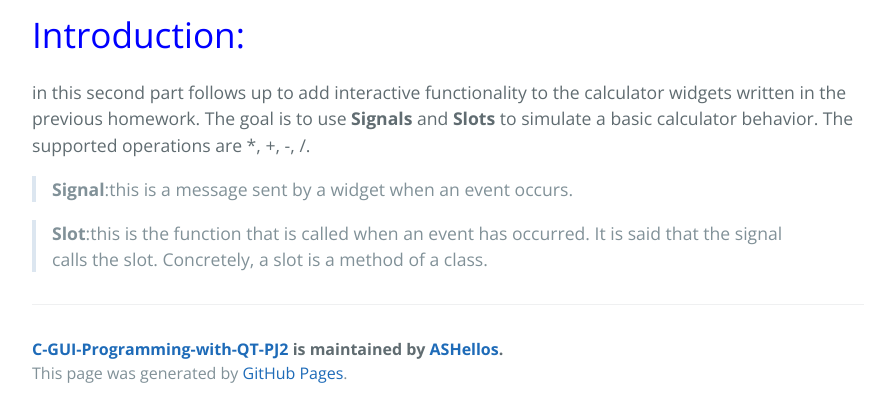
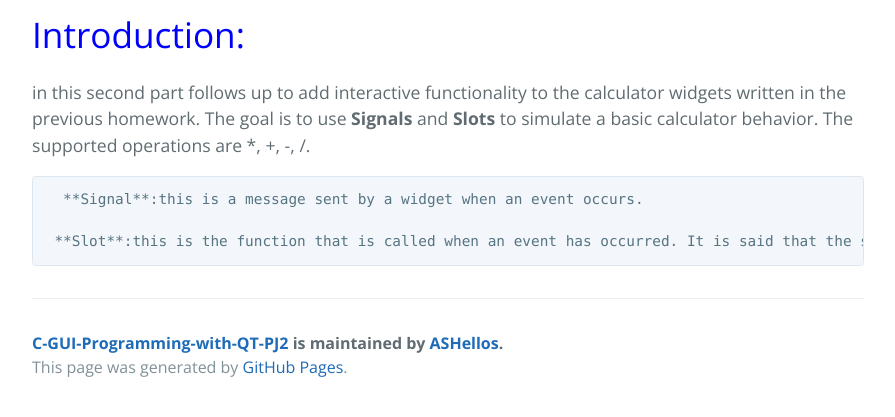
Before and after one commit to ASHellos/C-GUI-Programming-with-QT-PJ2, a Jekyll site: the page built from another-page.md, in a window 1280 px wide, cut to the strip 815-1232 px from the top of the page. Shown: the whole strip, without its empty margins (192-1087 px from the left). Built offline with Jekyll 4.4.1, drawn with Linux system fonts in a browser that asks for light colours; our own code applies the rules of GitHub Pages for plain Markdown files.

```diff
--- a/another-page.md
+++ b/another-page.md
@@ -7,6 +7,6 @@
 # <span style="color:blue">Introduction:</span>
 in this second part follows up to add interactive functionality to the calculator widgets written in the previous homework. The goal is to use **Signals** and **Slots** to simulate a basic calculator behavior. The supported operations are *, +, -, /.
 
-> **Signal**:this is a message sent by a widget when an event occurs.
+      **Signal**:this is a message sent by a widget when an event occurs.
 
-> **Slot**:this is the function that is called when an event has occurred. It is said that the signal calls the slot. Concretely, a slot is a method of a class.
+     **Slot**:this is the function that is called when an event has occurred. It is said that the signal calls the slot. Concretely, a slot is a method of a class.
```
